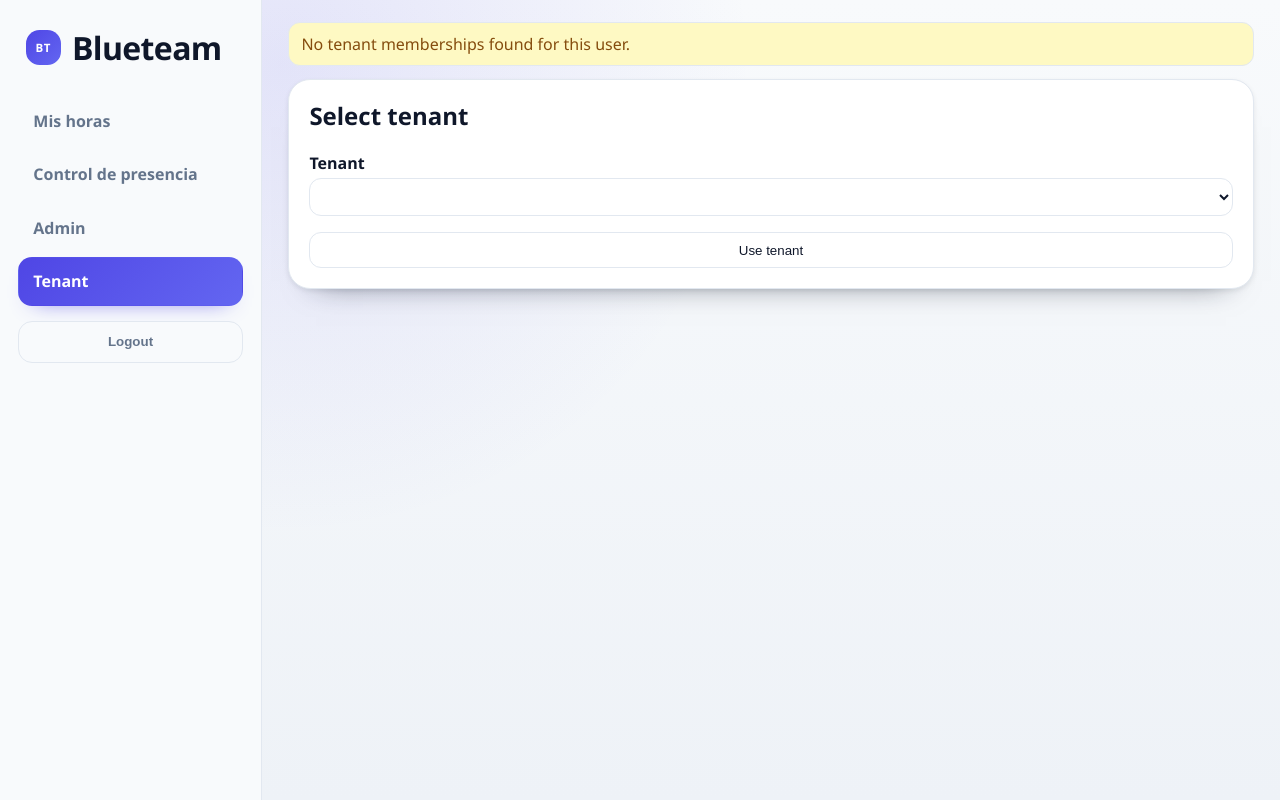
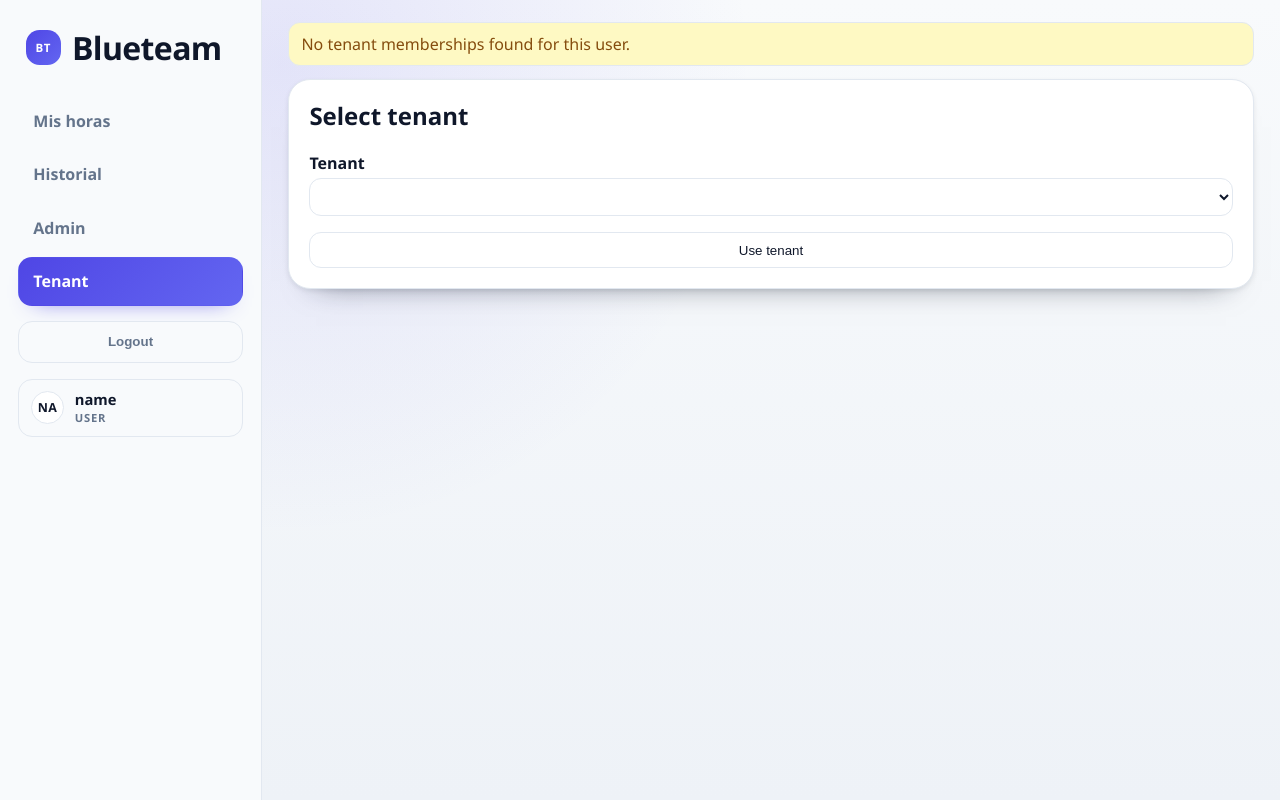
Before and after one commit to jaumecarreno/control-horario, a Flask app: page /select-tenant in a window 1280 px wide. Run offline with Flask 3, Linux system fonts and the light colour scheme; the visitor is signed in with stand-in values (Sample User, id 1); data comes from the database, SQL or seed files in the repository; data that the repository does not hold is empty; some libraries are stand-ins or nearby versions.

Commit message:
feat: Enhance navigation and user profile display in the UI, update links for consistency

```diff
--- a/app/__init__.py
+++ b/app/__init__.py
@@ -45,6 +45,43 @@ def create_app(config_object: type[Config] = Config) -> Flask:
     app.register_blueprint(employee_bp)
     app.register_blueprint(admin_bp)
 
+    @app.context_processor
+    def inject_nav_profile() -> dict[str, str]:
+        if not current_user.is_authenticated:
+            return {}
+
+        from app.models import Employee
+        from app.tenant import current_membership
+
+        membership = current_membership()
+        profile_name = ""
+        profile_role = "USER"
+
+        if membership is not None:
+            profile_role = getattr(membership.role, "value", str(membership.role))
+            if membership.employee_id is not None:
+                employee = db.session.get(Employee, membership.employee_id)
+                if employee is not None and employee.name:
+                    profile_name = employee.name.strip()
+
+        if not profile_name:
+            email = getattr(current_user, "email", "") or ""
+            profile_name = email.split("@", 1)[0] if email else "Usuario"
+            profile_name = profile_name.strip() or "Usuario"
+
+        name_parts = [chunk for chunk in profile_name.split() if chunk]
+        if len(name_parts) >= 2:
+            profile_initials = (name_parts[0][0] + name_parts[1][0]).upper()
+        else:
+            profile_initials = profile_name[:2].upper()
+        profile_initials = profile_initials or "U"
+
+        return {
+            "nav_profile_name": profile_name,
+            "nav_profile_role": profile_role,
+            "nav_profile_initials": profile_initials,
+        }
+
     @app.before_request
     def load_request_db_context() -> None:
         db.session.info.pop("tenant_id", None)
--- a/app/blueprints/employee.py
+++ b/app/blueprints/employee.py
@@ -687,6 +687,7 @@ def pause_control():
         "employee/pause_control.html",
         employee=employee,
         month_rows=month_rows,
+        selected_month=f"{selected_year:04d}-{selected_month:02d}",
         month_label=month_start.strftime("%B %Y"),
         month_paused=_minutes_to_hhmm(month_paused),
         month_expected=_minutes_to_hhmm(month_expected),
--- a/app/templates/base.html
+++ b/app/templates/base.html
@@ -173,6 +173,51 @@
       }
       header nav .nav-logout-form button {
         width: auto;
+      }
+      header nav .nav-user-card {
+        display: flex;
+        align-items: center;
+        gap: .68rem;
+        padding: .72rem .78rem;
+        border: 1px solid var(--border);
+        border-radius: 14px;
+        background: var(--panel-muted);
+        margin-top: .72rem;
+      }
+      .nav-user-avatar {
+        width: 2.05rem;
+        height: 2.05rem;
+        border-radius: 999px;
+        display: inline-flex;
+        align-items: center;
+        justify-content: center;
+        border: 1px solid var(--border);
+        background: var(--panel);
+        color: var(--text);
+        font-size: .78rem;
+        font-weight: 800;
+        letter-spacing: .03em;
+        flex-shrink: 0;
+      }
+      .nav-user-meta {
+        min-width: 0;
+      }
+      .nav-user-name {
+        font-size: .92rem;
+        font-weight: 700;
+        line-height: 1.2;
+        white-space: nowrap;
+        overflow: hidden;
+        text-overflow: ellipsis;
+      }
+      .nav-user-role {
+        font-size: .7rem;
+        line-height: 1.2;
+        margin-top: .14rem;
+        text-transform: uppercase;
+        letter-spacing: .07em;
+        font-weight: 700;
+        color: var(--muted);
       }
       main {
         max-width: none;
@@ -452,8 +497,26 @@
       }
       .kiosk-toolbar { display: flex; justify-content: space-between; align-items: flex-start; gap: 1rem; }
       .theme-toggle { display: inline-flex; gap: .35rem; }
-      .theme-btn { width: auto; padding: .45rem .62rem; border-radius: 999px; background: transparent; color: var(--text); border: 1px solid var(--border); }
-      .theme-btn.is-selected { background: var(--panel); border-color: var(--accent); box-shadow: 0 0 0 1px var(--accent) inset; }
+      .theme-btn {
+        width: auto;
+        min-width: 2.35rem;
+        min-height: 2.35rem;
+        padding: .45rem .62rem;
+        border-radius: 999px;
+        background: transparent;
+        color: var(--text);
+        border: 1px solid var(--border);
+      }
+      #theme-toggle-icon {
+        width: 1.15rem;
+        height: 1.15rem;
+        display: inline-flex;
+      }
+      #theme-toggle-icon svg {
+        width: 100%;
+        height: 100%;
+        display: block;
+      }
       .status-pill { padding: .15rem .45rem; border-radius: 999px; color: #fff; font-size: .85rem; }
       .status-pill.status-in { background: linear-gradient(135deg, var(--accent), #6366f1); }
       .status-pill.status-out { background: linear-gradient(135deg, var(--danger), #f87171); }
@@ -750,13 +813,20 @@
         {% set endpoint = request.endpoint or '' %}
         {% if current_user.is_authenticated %}
           <a class="nav-link{{ ' is-active' if endpoint == 'employee.me_today' else '' }}" href="{{ url_for('employee.me_today') }}">Mis horas</a>
-          <a class="nav-link{{ ' is-active' if endpoint.startswith('employee.') and endpoint != 'employee.me_today' else '' }}" href="{{ url_for('employee.presence_control') }}">Control de presencia</a>
+          <a class="nav-link{{ ' is-active' if endpoint.startswith('employee.') and endpoint != 'employee.me_today' else '' }}" href="{{ url_for('employee.presence_control') }}">Historial</a>
           <a class="nav-link{{ ' is-active' if endpoint.startswith('admin.') else '' }}" href="{{ url_for('admin.employees_list') }}">Admin</a>
           <a class="nav-link{{ ' is-active' if endpoint == 'auth.select_tenant' else '' }}" href="{{ url_for('auth.select_tenant') }}">Tenant</a>
           <form method="post" action="{{ url_for('auth.logout') }}" class="inline nav-logout-form">
             <input type="hidden" name="csrf_token" value="{{ csrf_token() }}">
             <button class="secondary" type="submit">Logout</button>
           </form>
+          <div class="nav-user-card" aria-label="Perfil de usuario">
+            <span class="nav-user-avatar">{{ nav_profile_initials }}</span>
+            <div class="nav-user-meta">
+              <div class="nav-user-name">{{ nav_profile_name }}</div>
+              <div class="nav-user-role">{{ nav_profile_role }}</div>
+            </div>
+          </div>
         {% else %}
           <a class="nav-link{{ ' is-active' if endpoint == 'auth.login' else '' }}" href="{{ url_for('auth.login') }}">Login</a>
         {% endif %}
--- /dev/null
+++ b/app/templates/employee/_sections.html
@@ -0,0 +1,5 @@
+{% set endpoint = request.endpoint or '' %}
+<nav class="inline" style="margin-bottom: 1rem;">
+  <a class="{{ 'is-active' if endpoint == 'employee.presence_control' else '' }}" href="{{ url_for('employee.presence_control', month=selected_month) }}">Historial</a>
+  <a class="{{ 'is-active' if endpoint == 'employee.pause_control' else '' }}" href="{{ url_for('employee.pause_control', month=selected_month) }}">Control de pausas</a>
+</nav>
--- a/app/templates/employee/pause_control.html
+++ b/app/templates/employee/pause_control.html
@@ -2,6 +2,7 @@
 
 {% block content %}
   <section class="card">
+    {% include "employee/_sections.html" %}
     <div style="display:flex; justify-content:space-between; gap:1rem; align-items:flex-start; flex-wrap:wrap;">
       <div>
         <h1 style="margin-bottom:.25rem;">Control de pausas</h1>
--- a/app/templates/employee/presence_control.html
+++ b/app/templates/employee/presence_control.html
@@ -2,10 +2,10 @@
 
 {% block content %}
   <section class="card">
+    {% include "employee/_sections.html" %}
     <div style="display:flex; justify-content:space-between; gap:1rem; align-items:flex-start; flex-wrap:wrap;">
       <div>
-        <h1 style="margin-bottom:.25rem;">Control de presencia</h1>
-        <p style="margin:.15rem 0;"><a href="{{ url_for('employee.pause_control', month=selected_month) }}">Control de pausas</a></p>
+        <h1 style="margin-bottom:.25rem;">Historial</h1>
         <p class="muted" style="margin-top:0;">{{ employee.name }}</p>
       </div>
       <div class="month-nav">
--- a/app/templates/employee/today.html
+++ b/app/templates/employee/today.html
@@ -4,7 +4,7 @@
   <section class="card today-card">
     <h1>Today</h1>
     <p class="muted">{{ employee.name }}</p>
-    <p><a href="{{ url_for('employee.presence_control') }}">Ir a Control de presencia</a></p>
+    <p><a href="{{ url_for('employee.presence_control') }}">Ir a Historial</a></p>
     {% include "employee/_punch_state.html" %}
   </section>
 {% endblock %}
```
Also changed, not shown: app/templates/employee/_punch_state.html (+29 -9 lines), tests/test_employee_punch.py (+2 -2 lines).
